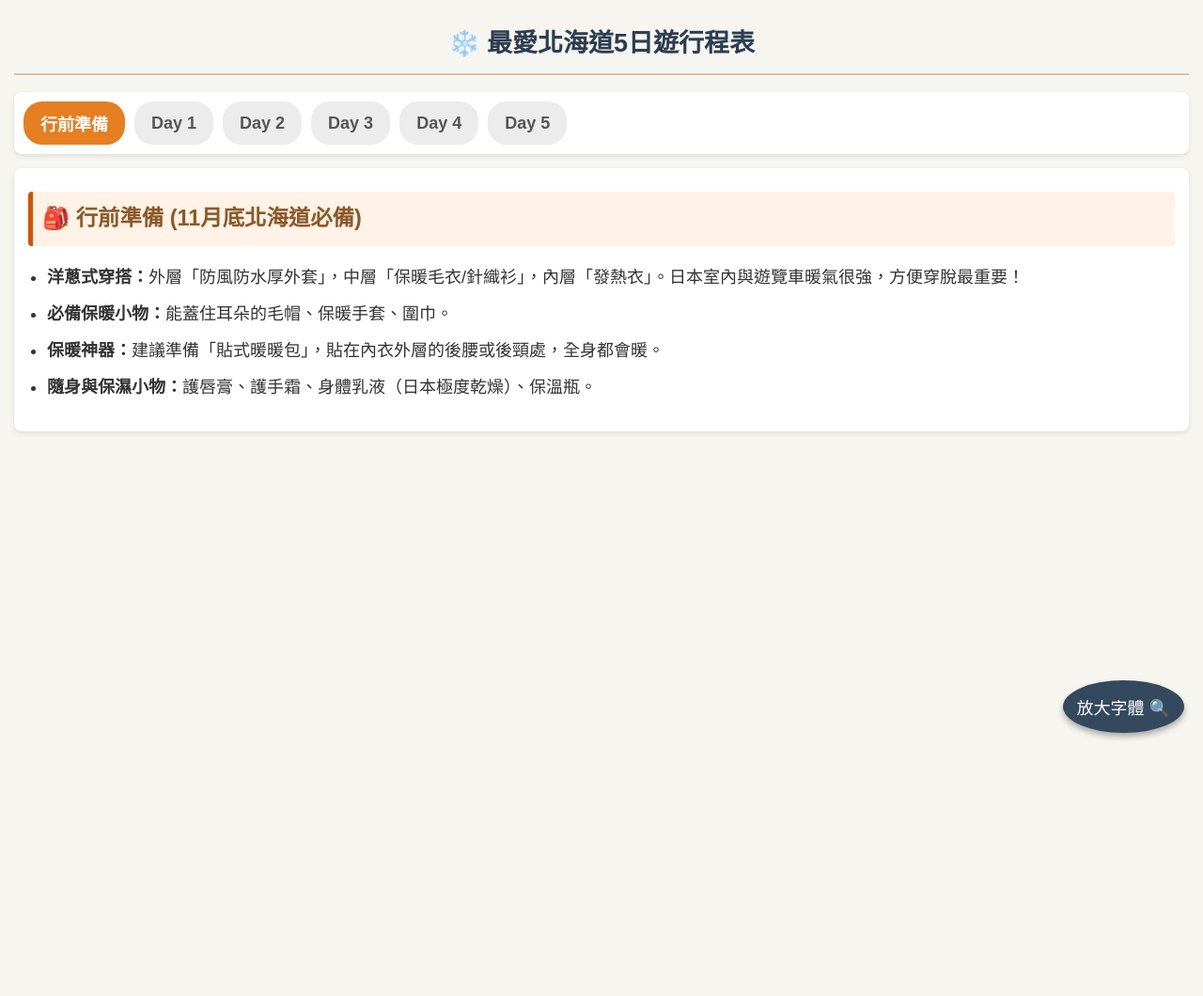
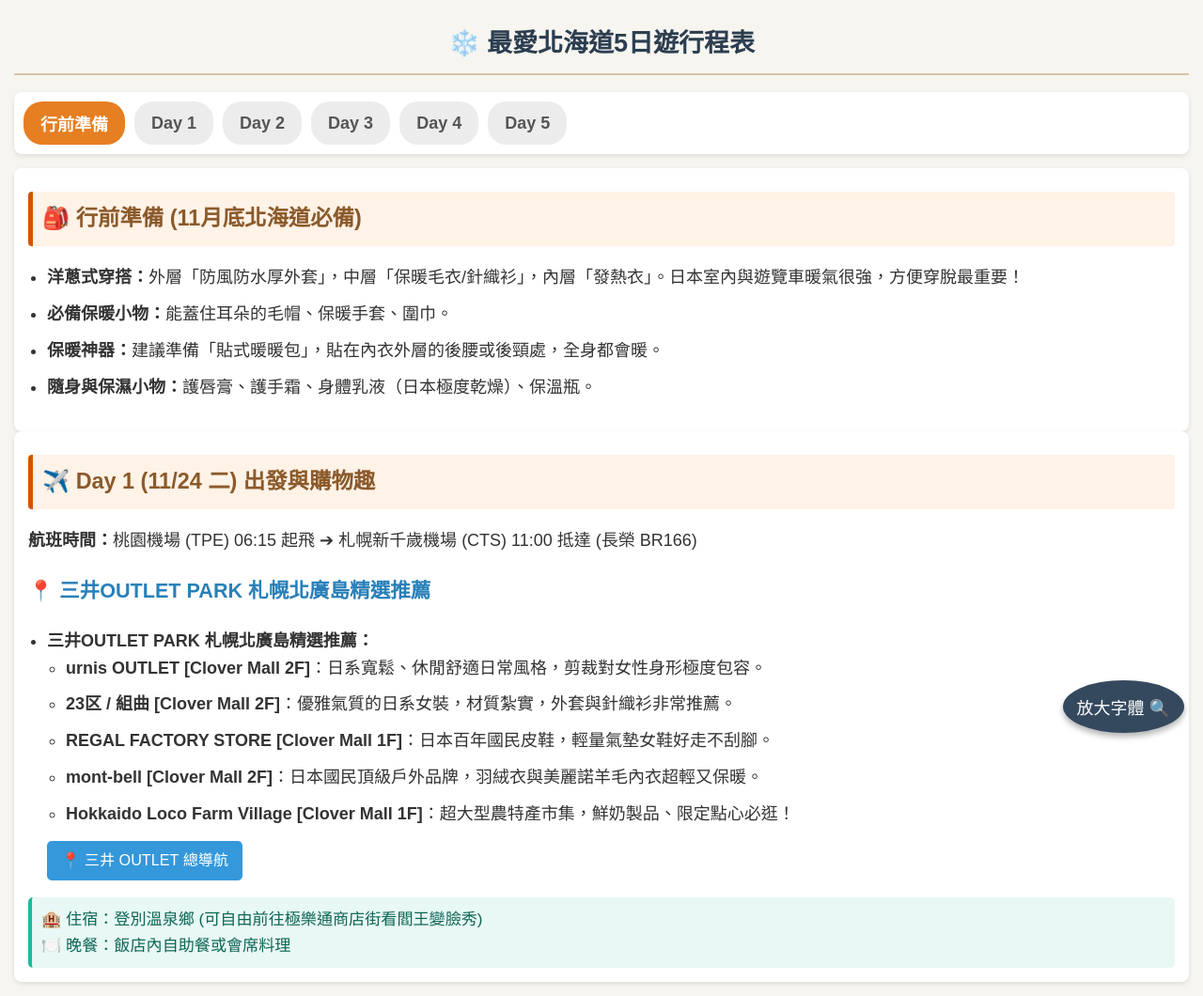
Before and after one commit to ab15172537/hokkaido-tour, a plain HTML site: page index.html in a window 1280 px wide. Shown: the whole page at 94% size. Before the commit the page ends 800 px from the top, so only its background shows below. Drawn offline with Linux system fonts and the light colour scheme.

Commit message:
Update index.html

```diff
--- a/index.html
+++ b/index.html
@@ -58,7 +58,7 @@
 </div>
 
 <!-- Day 1 -->
-<div id="day1" class="tab-content">
+<div id="day1" class="tab-content active">
     <h2>✈️ Day 1 (11/24 二) 出發與購物趣</h2>
     <p><strong>航班時間：</strong>桃園機場 (TPE) 06:15 起飛 ➔ 札幌新千歲機場 (CTS) 11:00 抵達 (長榮 BR166)</p>
     <h3>📍 三井OUTLET PARK 札幌北廣島精選推薦</h3>
```
